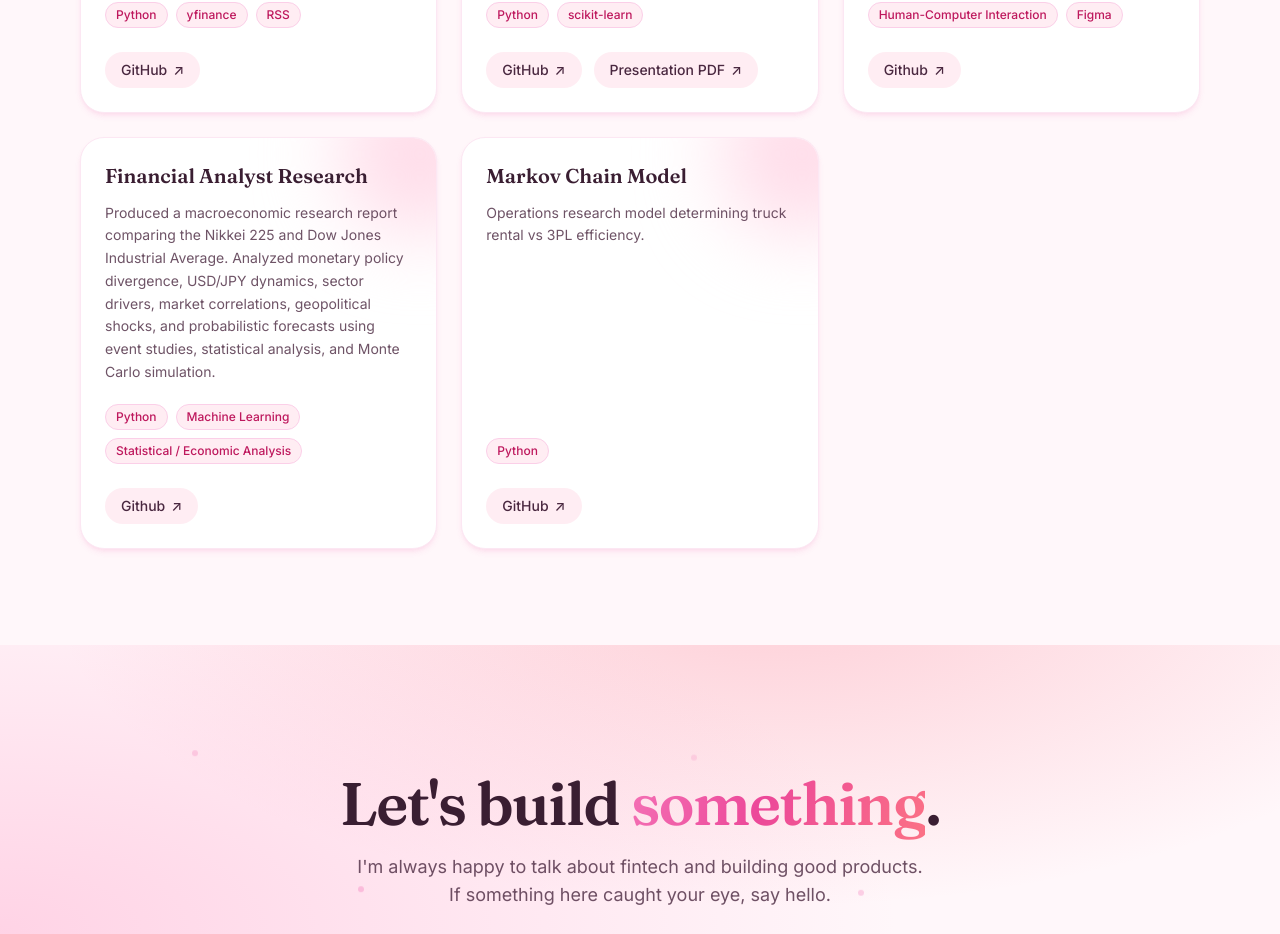
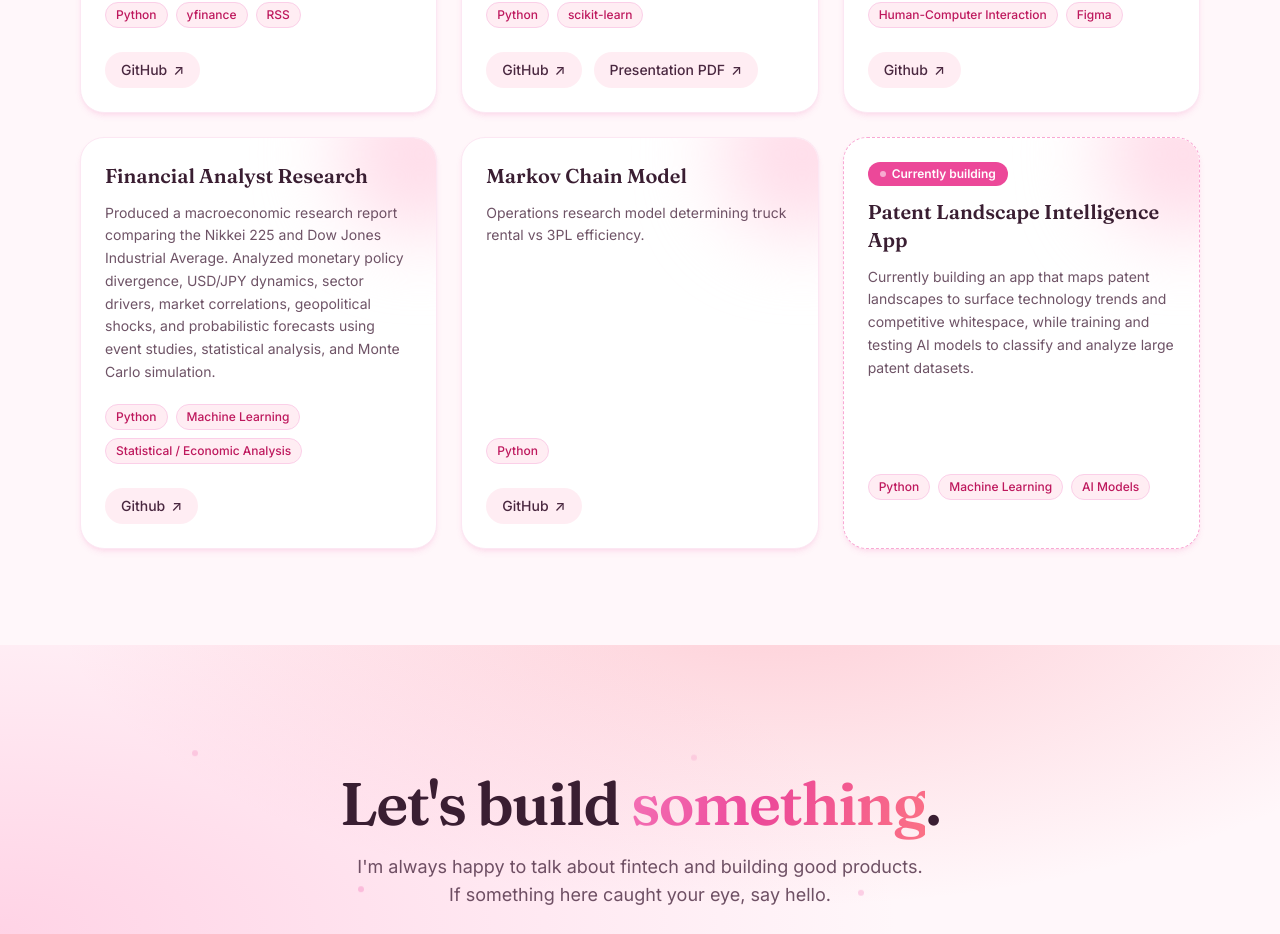
Before and after one commit to Keneisha3/keneisha-baid-portfolio, a React (Vite) app: page / in a window 1280 px wide. Shown: the part 4760-5694 px from the top of the page. Built offline with nearby package versions, Linux system fonts and the light colour scheme.

Commit message:
Add Patent Landscape Intelligence App to projects

```diff
--- a/src/components/Projects.jsx
+++ b/src/components/Projects.jsx
@@ -10,9 +10,20 @@ function ProjectCard({ project, index }) {
       viewport={{ once: true, margin: "-60px" }}
       transition={{ duration: 0.5, delay: (index % 3) * 0.08 }}
       whileHover={{ y: -6 }}
-      className="group relative flex flex-col overflow-hidden rounded-3xl border border-pink-100 bg-white p-6 shadow-md shadow-pink-500/10 transition-colors hover:border-pink-300"
+      className={`group relative flex flex-col overflow-hidden rounded-3xl border bg-white p-6 shadow-md shadow-pink-500/10 transition-colors ${
+        project.comingSoon
+          ? "border-dashed border-pink-300 hover:border-pink-400"
+          : "border-pink-100 hover:border-pink-300"
+      }`}
     >
       <div className="pointer-events-none absolute -right-16 -top-16 h-40 w-40 rounded-full bg-blush-200 blur-2xl transition-opacity duration-300 group-hover:bg-blush-300" />
+
+      {project.comingSoon && (
+        <span className="relative mb-3 inline-flex w-fit items-center gap-1.5 rounded-full bg-pink-500 px-3 py-1 text-xs font-semibold text-white">
+          <span className="h-1.5 w-1.5 animate-pulse rounded-full bg-white" />
+          Currently building
+        </span>
+      )}
 
       <h3 className="relative font-display text-xl font-semibold text-plum-900">
         {project.title}
--- a/src/data/portfolio.js
+++ b/src/data/portfolio.js
@@ -158,6 +158,14 @@ export const PROJECTS = [
     tech: ["Python"],
     links: [{ label: "GitHub", href: "https://github.com/Keneisha3/MarkovChainModelling.git" }],
   },
+  {
+    title: "Patent Landscape Intelligence App",
+    description:
+      "Currently building an app that maps patent landscapes to surface technology trends and competitive whitespace, while training and testing AI models to classify and analyze large patent datasets.",
+    tech: ["Python", "Machine Learning", "AI Models"],
+    comingSoon: true,
+    links: [],
+  },
 ];
 
 // === A few of my favourite things ===
```
